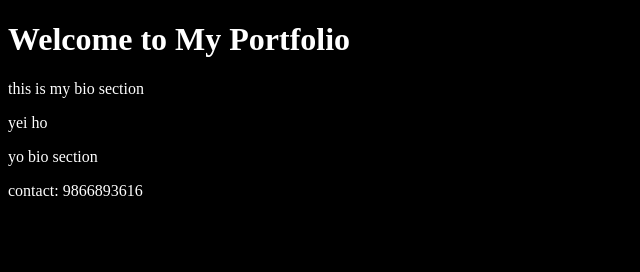
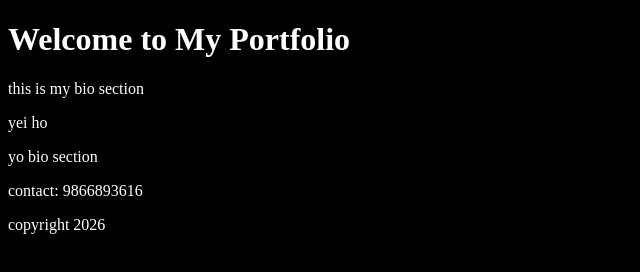
Before and after one commit to arpan3435/portfolio-site, a plain HTML site: page index.html in a window 1280 px wide. Shown: the whole page, without its empty margins (0-640 px from the left). Drawn offline with Linux system fonts and the light colour scheme.

Commit message:
feat: modified

```diff
--- a/index.html
+++ b/index.html
@@ -10,5 +10,6 @@
     <p>yei ho</p>
     <p>yo bio section</p>
     <footer>contact: 9866893616</footer>
+    <p>copyright 2026</p>
   </body>
 </html>
```
